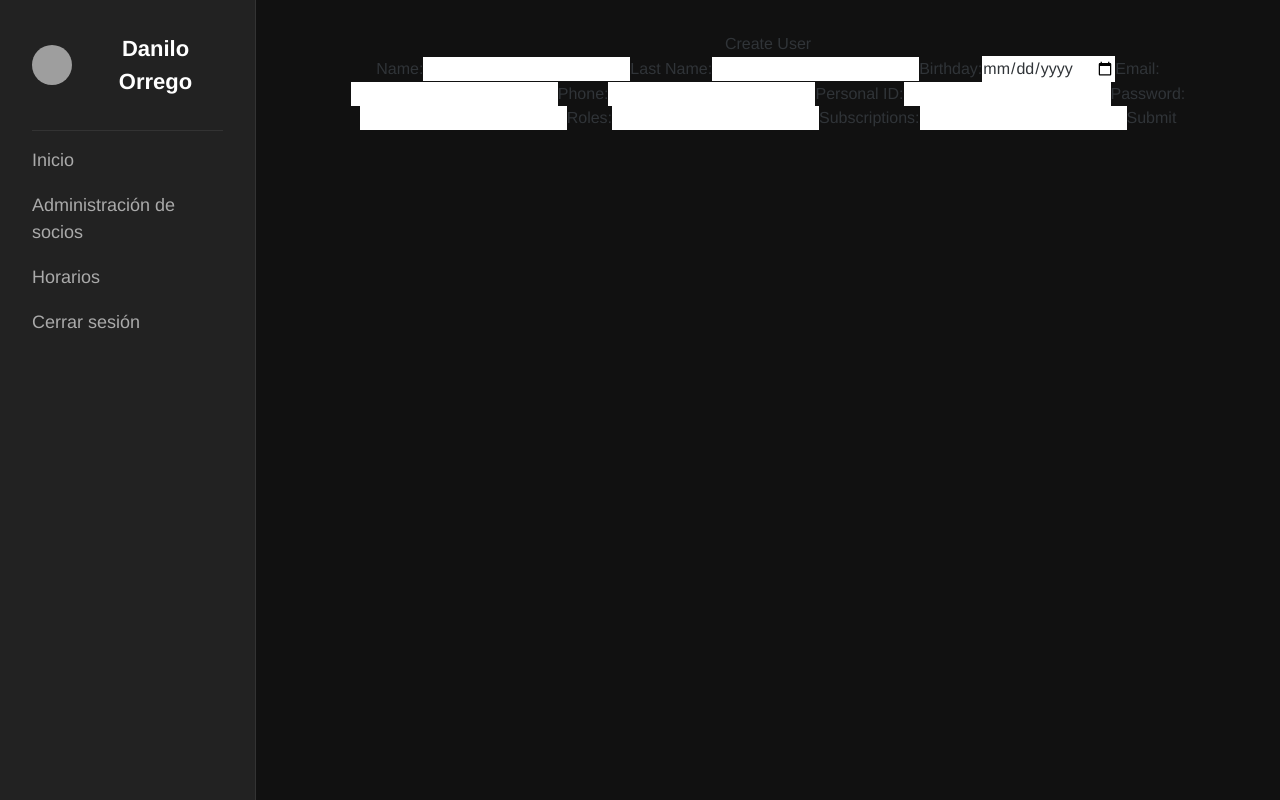
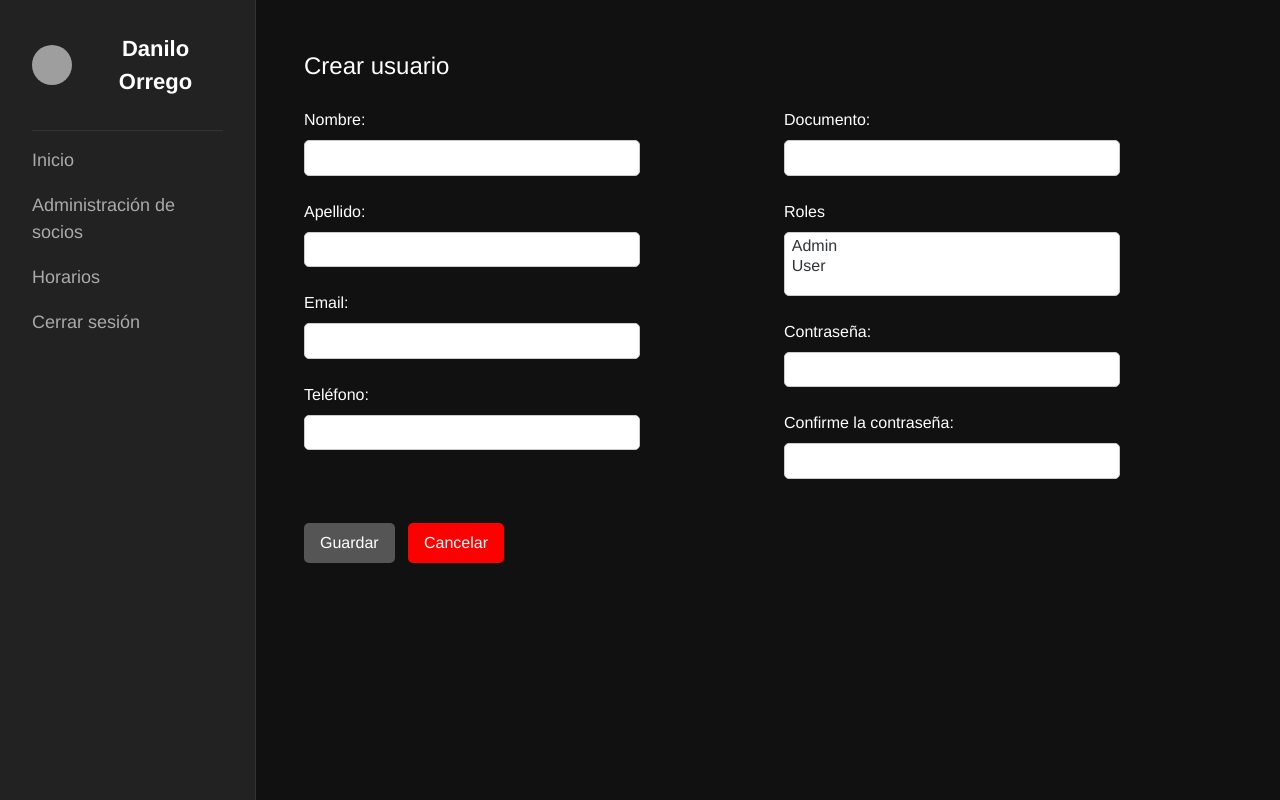
Before and after one commit to FitGoProject/fitgo-ui, a Vue app in the folder fitgo-ui/: page /create-user in a window 1280 px wide. Built offline with nearby package versions, Linux system fonts and the light colour scheme; grey boxes are pictures that could not be loaded.

Commit message:
Improvements on user creation

```diff
--- a/fitgo-ui/public/index.html
+++ b/fitgo-ui/public/index.html
@@ -4,7 +4,7 @@
     <meta charset="utf-8">
     <meta http-equiv="X-UA-Compatible" content="IE=edge">
     <meta name="viewport" content="width=device-width,initial-scale=1.0">
-    <link rel="icon" href="<%= BASE_URL %>favicon.ico">
+    <!-- <link rel="icon" href="<%= BASE_URL %>favicon.ico"> -->
     <link href='https://fonts.googleapis.com/css?family=Inter:400,700&display=swap' rel='stylesheet'>
     <title><%= htmlWebpackPlugin.options.title %></title>
   </head>
--- a/fitgo-ui/src/components/CreateUser.vue
+++ b/fitgo-ui/src/components/CreateUser.vue
@@ -1,36 +1,46 @@
 <template>
-    <div class="create-user">
-      <h1>Create User</h1>
+    <div class="user-creation-page">
+        <h1 class="title">Crear usuario</h1>
         <form @submit.prevent="createUser">
-        <label for="name">Name:</label>
-        <input id="name" v-model="user.name" required />
+            <div class="form-group grid-container">
+                <div>
+                    <label for="name">Nombre:</label>
+                    <input type="text" id="name" v-model="user.name" required />
 
-        <label for="lastName">Last Name:</label>
-        <input id="lastName" v-model="user.lastName" required />
-
-        <label for="birthday">Birthday:</label>
-        <input id="birthday" v-model="user.birthday" type="date" />
+                    <label for="lastName">Apellido:</label>
+                    <input type="text" id="lastName" v-model="user.lastName" required />
 
                     <label for="email">Email:</label>
-        <input id="email" v-model="user.email" required type="email" />
+                    <input type="email" id="email" v-model="user.email" required />
 
-        <label for="phone">Phone:</label>
-        <input id="phone" v-model="user.phone" required />
+                    <label for="phone">Teléfono:</label>
+                    <input type="text" id="phone" v-model="user.phone" required />
+                </div>
+                <div>
+                    <label for="personalId">Documento:</label>
+                    <input type="text" id="personalId" v-model="user.personalId" required />
 
-        <label for="personalId">Personal ID:</label>
-        <input id="personalId" v-model="user.personalId" required />
+                    <label for="roles">Roles</label>
+                    <select id="roles" v-model="user.roles" multiple>
+                        <option value="admin">Admin</option>
+                        <option value="user">User</option>
+                    </select>
+                    <div class="form-group">
+                        <label for="password">Contraseña:</label>
+                        <input type="password" id="password" v-model="user.password" required />
+                    </div>
 
-        <label for="password">Password:</label>
-        <input id="password" v-model="user.password" required type="password" />
+                    <div class="form-group">
+                        <label for="passwordConfirmation">Confirme la contraseña:</label>
+                        <input type="password" id="passwordConfirmation" v-model="passwordConfirmation" required />
+                    </div>
 
-        <!-- Simplified Roles and Subscriptions, adapt as needed -->
-        <label for="roles">Roles:</label>
-        <input id="roles" v-model="user.roles" />
-
-        <label for="subscriptions">Subscriptions:</label>
-        <input id="subscriptions" v-model="user.subscriptions" />
-
-        <button type="submit">Submit</button>
+                </div>
+            </div>
+            <div class="button-group">
+                <button type="submit" class="action-button">Guardar</button>
+                <button type="button" @click="goBack" class="action-button cancel-button">Cancelar</button>
+            </div>
         </form>
     </div>
 </template>
@@ -44,31 +54,140 @@
             user: {
                 name: '',
                 lastName: '',
-          birthday: '',
                 email: '',
                 phone: '',
                 personalId: '',
                 password: '',
-          roles: '',
-          subscriptions: '',
+                roles: [],
             },
         };
     },
     methods: {
+        goBack() {
+            this.$router.push('/user-management');
+        },
         async createUser() {
+            if (this.user.password !== this.passwordConfirmation) {
+                window.alert('La confirmación de la contraseña no coincide con la contraseña ingresada.');
+                return;
+            }
+
             try {
                 const userToken = localStorage.getItem('user-token');
-          await axios.post('https://fit-go-api.onrender.com/api/users/register', this.user, {
+                const response = await axios.post('https://fit-go-api.onrender.com/api/users/register', this.user, {
                     headers: {
                         Authorization: `Bearer ${userToken}`,
                     },
                 });
-          // Redirect to user management after successful creation
+
+                if (response.status === 200 || response.status === 201) {
+                    window.alert("Usuario creado exitosamente!");
                     this.$router.push('/user-management');
+                } else {
+                    window.alert("Hubo un error al crear el usuario.");
+                }
             } catch (error) {
                 console.error('There was an error!', error);
+                window.alert("Hubo un error al crear el usuario.");
             }
         },
     },
 };
 </script>
+
+<style scoped>
+.user-creation-page {
+    padding: 1em;
+}
+
+.title {
+    font-size: 24px;
+    margin-bottom: 1em;
+    text-align: left;
+    color: #fff;
+}
+
+.form-group {
+    margin-bottom: 1em;
+}
+
+.grid-container {
+    display: grid;
+    grid-template-columns: 1fr 1fr;
+    gap: 2em;
+    /* Increase gap between columns */
+}
+
+.form-group label {
+    display: block;
+    margin-bottom: 0.5em;
+    color: #fff;
+    text-align: left;
+    /* Align labels to the left */
+}
+
+.form-group input,
+.form-group select {
+    width: 75%;
+    display: flex;
+    padding: 0.3em;
+    /* Make input fields shorter */
+    border: 1px solid #ccc;
+    border-radius: 5px;
+    margin-top: 1px;
+    margin-bottom: 1.5em;
+    /* Add padding above each field */
+}
+
+.form-group select {
+    height: 4em;
+}
+
+.action-button {
+    display: inline-block;
+    padding: 0.5em 1em;
+    border: none;
+    border-radius: 5px;
+    background-color: #555;
+    color: #fff;
+    text-decoration: none;
+    text-align: center;
+    line-height: 1.2;
+    cursor: pointer;
+    height: 40px;
+    /* specify a fixed height */
+    font-size: 16px;
+    /* ensure same font size */
+}
+
+/* Specific styles to override default styles of <a> tag */
+.action-button:visited {
+    color: #fff;
+}
+
+.action-button:active {
+    color: #fff;
+}
+
+
+
+.action-button:hover {
+    background-color: #333;
+}
+
+.button-group {
+    display: flex;
+    justify-content: space-between;
+    /* align horizontally */
+    align-items: center;
+    /* align vertically */
+    width: 200px;
+    /* double the width of a single button + desired space between buttons */
+    margin-top: 20px;
+    /* spacing from the form elements above */
+}
+
+.cancel-button {
+    background-color: #ff0000;
+}
+</style>
--- a/fitgo-ui/src/components/UserManagement.vue
+++ b/fitgo-ui/src/components/UserManagement.vue
@@ -2,7 +2,7 @@
     <div class="user-management">
         <h1 class="title">Administración de socios</h1>
         <div class="action-bar">
-            <input class="search-input" v-model="searchTerm" placeholder="Buscar..." @input="filterUsers" />
+            <input v-model="searchTerm" placeholder="Buscar..." @input="filterUsers" />
             <router-link to="/create-user" class="create-user-button">Crear usuario</router-link>
         </div>
         <div class="results-box">
@@ -17,7 +17,7 @@
                     </tr>
                 </thead>
                 <tbody>
-                    <tr v-for="user in filteredUsers" :key="user.id">
+                    <tr v-for="user in nonAdminUsers" :key="user.id">
                         <td>{{ user.name }}</td>
                         <td>{{ user.lastName }}</td>
                         <td>{{ user.email }}</td>
@@ -68,6 +68,11 @@ export default {
             );
         },
     },
+    computed: {
+        nonAdminUsers() {
+            return this.filteredUsers.filter(user => !user.roles.includes('admin'));
+        },
+    },
 };
 </script>
 
@@ -87,7 +92,8 @@ export default {
     display: flex;
     justify-content: space-between;
     width: 100%;
-  margin-bottom: 20px; /* Space between the search bar and the results */
+    margin-bottom: 20px;
+    /* Space between the search bar and the results */
 }
 
 .search-input {
```
Lines whose indentation alone changed are shown as unchanged.
